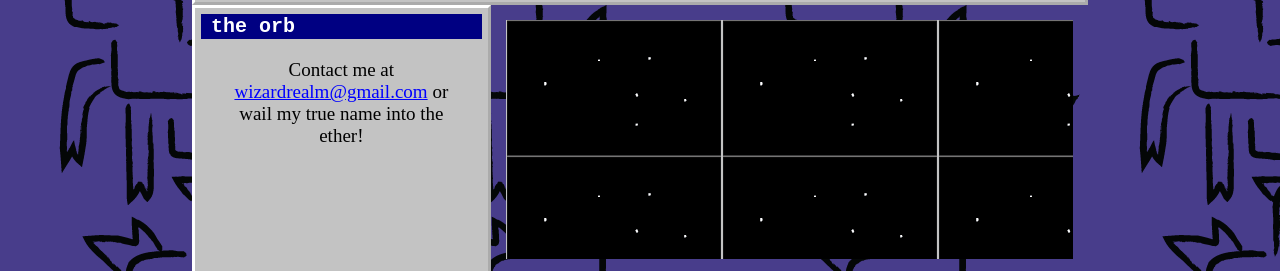
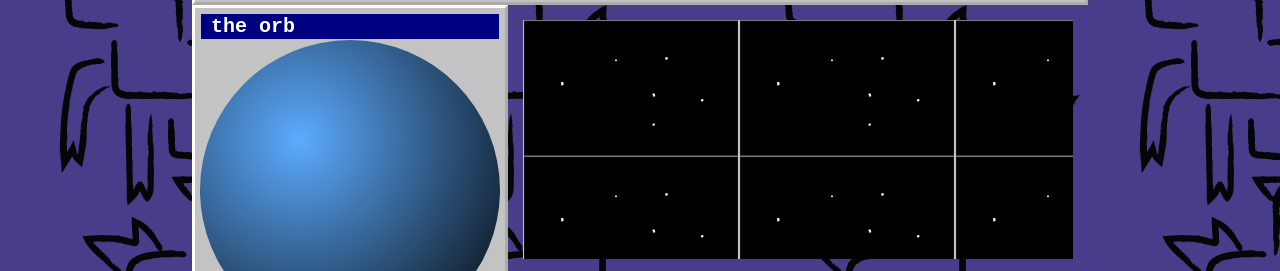
Before and after one commit to RPeckover/Personal-Project---Wizard-Realm, a plain HTML site: page index.html in a window 1280 px wide. Shown: the part 314-585 px from the top of the page. Drawn offline with Linux system fonts and the light colour scheme; a web font is replaced by a local one.

Commit message:
Added CSS Orb
Added CSS orb sourced from "https://cssanimation.rocks/spheres/" - to be edited and adapted for the site

```diff
--- a/index.html
+++ b/index.html
@@ -7,6 +7,7 @@
 <title>The Wizard Realm</title>
 <link rel="stylesheet" href="style.css">
 <link rel="stylesheet" href="responsive.css">
+<link rel="stylesheet" href="magicorb.css">
 <script src="main.js"></script>
 <link rel="icon" type="image/svg" href="assets/favicon.svg"> <!-- Favicon created originally by Reff Pixels and vectorised by OmegaFallon on Wikimedia Commons -->
 <meta name="viewport" content="width=device-width, initial-scale=1">
@@ -45,7 +46,10 @@
 	<div class="article-arrangment">
 		<article> <!-- the orb-->
 			<h3>the orb</h3>
-			<p>Contact me at <a class = "blue-link" href="mailto:wizardrealm@gmail.com">wizardrealm@gmail.com</a> or wail my true name into the ether!</p>
+<section class="stage">
+  <figure class="ball"><span class="shadow"></span></figure>
+</section>
+			<!-- <figure class="circle"></figure> -->
 		</article>
 		<article style="height:219px;" article class="square">
 			</article>
@@ -53,6 +57,7 @@
 		<article>
 			<h3>hello!</h3>
 			<p class="green">> welcome to wizardrealm.com, a land of great deals and deep sorcery</p>
+			<p>Contact me at <a class = "blue-link" href="mailto:wizardrealm@gmail.com">wizardrealm@gmail.com</a> or wail my true name into the ether!</p>
 		</article>
 		<article class ="featurearticle" style="height:280px;text-align:center">
 			<h3 style="margin-bottom:30px;">Purchase wares from</h3>
--- /dev/null
+++ b/magicorb.css
@@ -0,0 +1,54 @@
+/* SOURCE: https://cssanimation.rocks/spheres/ */
+
+.ball {
+  display: block;
+  background: black;
+  margin: 0;
+  border-radius: 50%;
+  height: 300px;
+  width: 300px;
+  background: radial-gradient(circle at 100px 100px, #5cabff, #000);
+}
+
+.ball .shadow {
+  position: relative;
+  width: 100%;
+  height: 100%;
+  background: radial-gradient(
+    circle at 50% 50%,
+    rgba(0, 0, 0, 0.4),
+    rgba(0, 0, 0, 0.1) 40%,
+    rgba(0, 0, 0, 0) 50%
+  );
+  -webkit-transform: rotateX(90deg) translateZ(-150px);
+  -moz-transform: rotateX(90deg) translateZ(-150px);
+  -ms-transform: rotateX(90deg) translateZ(-150px);
+  -o-transform: rotateX(90deg) translateZ(-150px);
+  transform: rotateX(90deg) translateZ(-150px);
+  z-index: -1;
+}
+.stage {
+  width: 300px;
+  height: 300px;
+  -webkit-perspective: 1200px;
+  -moz-perspective: 1200px;
+  -ms-perspective: 1200px;
+  -o-perspective: 1200px;
+  perspective: 1200px;
+  -webkit-perspective-origin: 50% 50%;
+  -moz-perspective-origin: 50% 50%;
+  -ms-perspective-origin: 50% 50%;
+  -o-perspective-origin: 50% 50%;
+  perspective-origin: 50% 50%;
+}
+/* body {
+  width: 300px;
+  margin: 20px auto;
+  background: linear-gradient(
+    to bottom,
+    rgba(100, 100, 100, 0.2) 0%,
+    rgba(255, 255, 255, 0.5) 40%,
+    #ffffff 100%
+  );
+  background-repeat: no-repeat;
+} */
```
